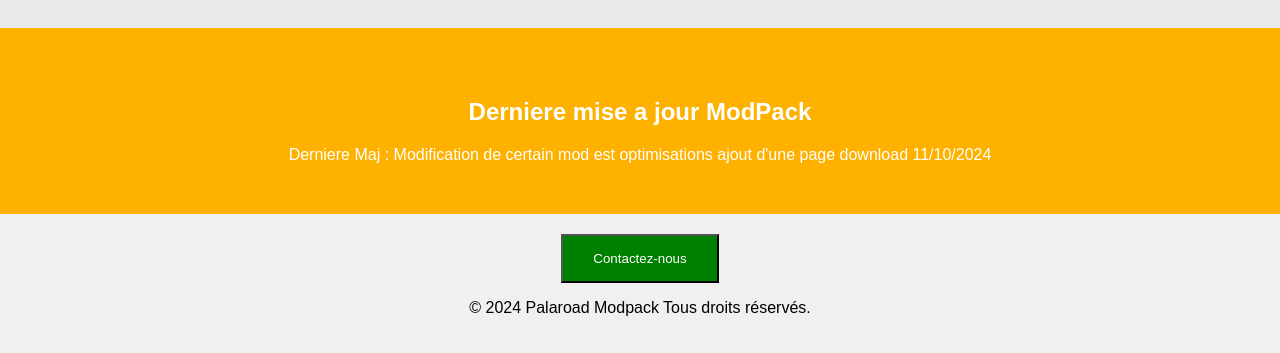
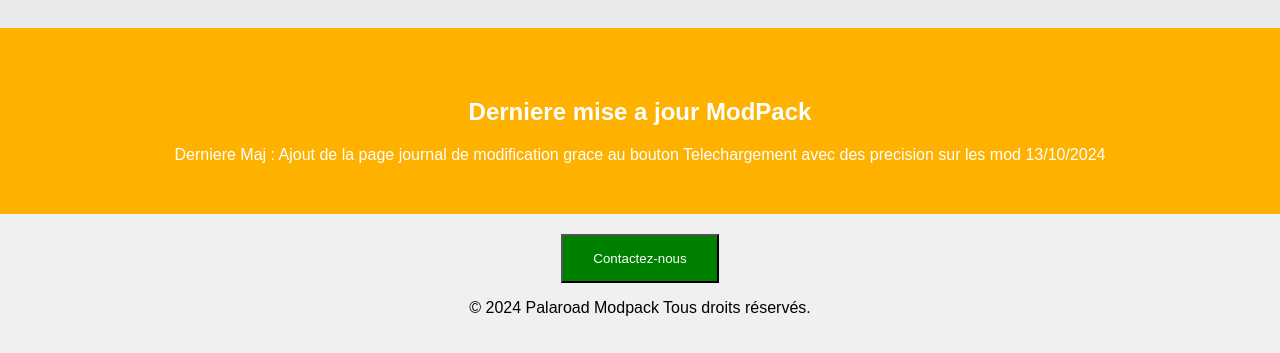
Before and after one commit to Tomigun212/Palaroad, a plain HTML site: page index.html in a window 1280 px wide. Shown: the part 1780-2133 px from the top of the page. Drawn offline with Linux system fonts and the light colour scheme.

Commit message:
Modif du texte derniere Update

```diff
--- a/index.html
+++ b/index.html
@@ -56,7 +56,7 @@
 
     <section id="Maj">
         <h2> <center>Derniere mise a jour ModPack </center> </h2>
-    <center>  Derniere Maj : Modification de certain mod est optimisations ajout d'une page download 11/10/2024 </center>
+    <center>  Derniere Maj : Ajout de la page journal de modification grace au bouton Telechargement avec des precision sur les mod 13/10/2024 </center>
     </section>
     <footer>
         <div class="button-container">
```
